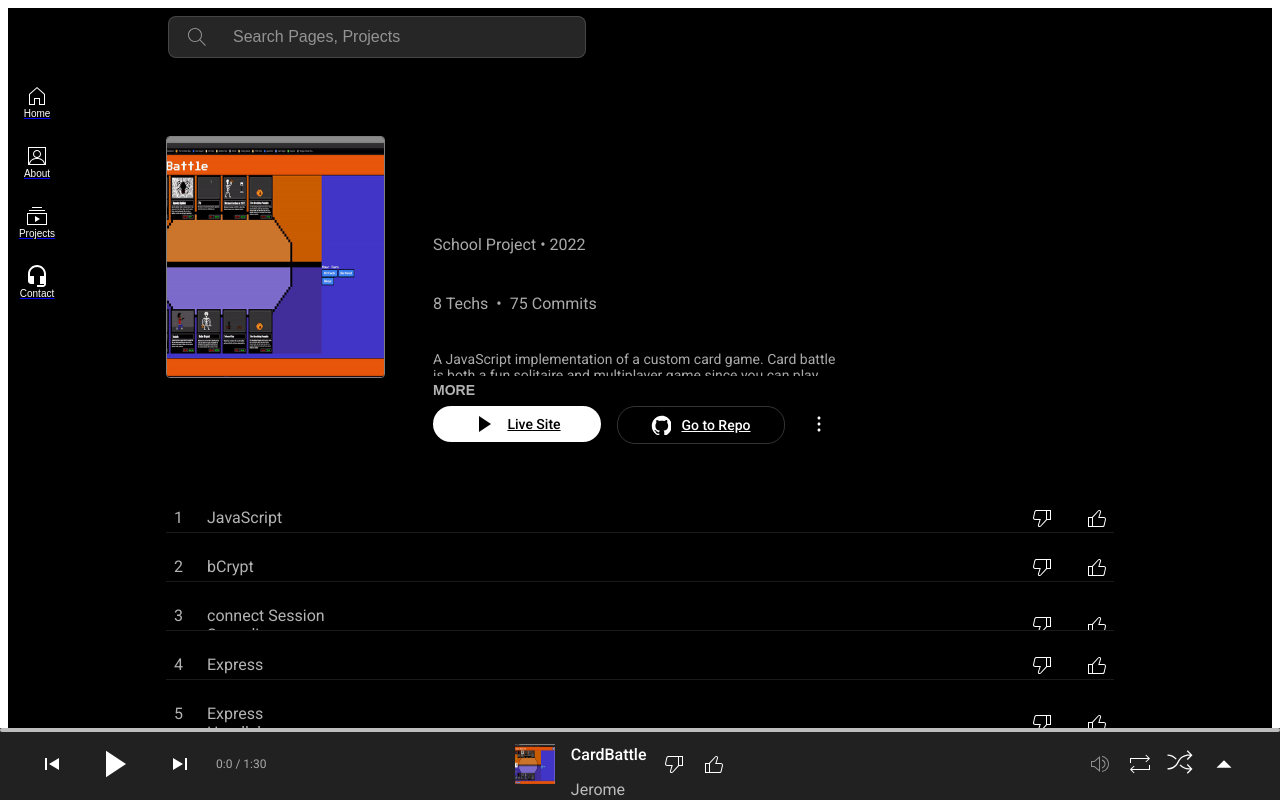
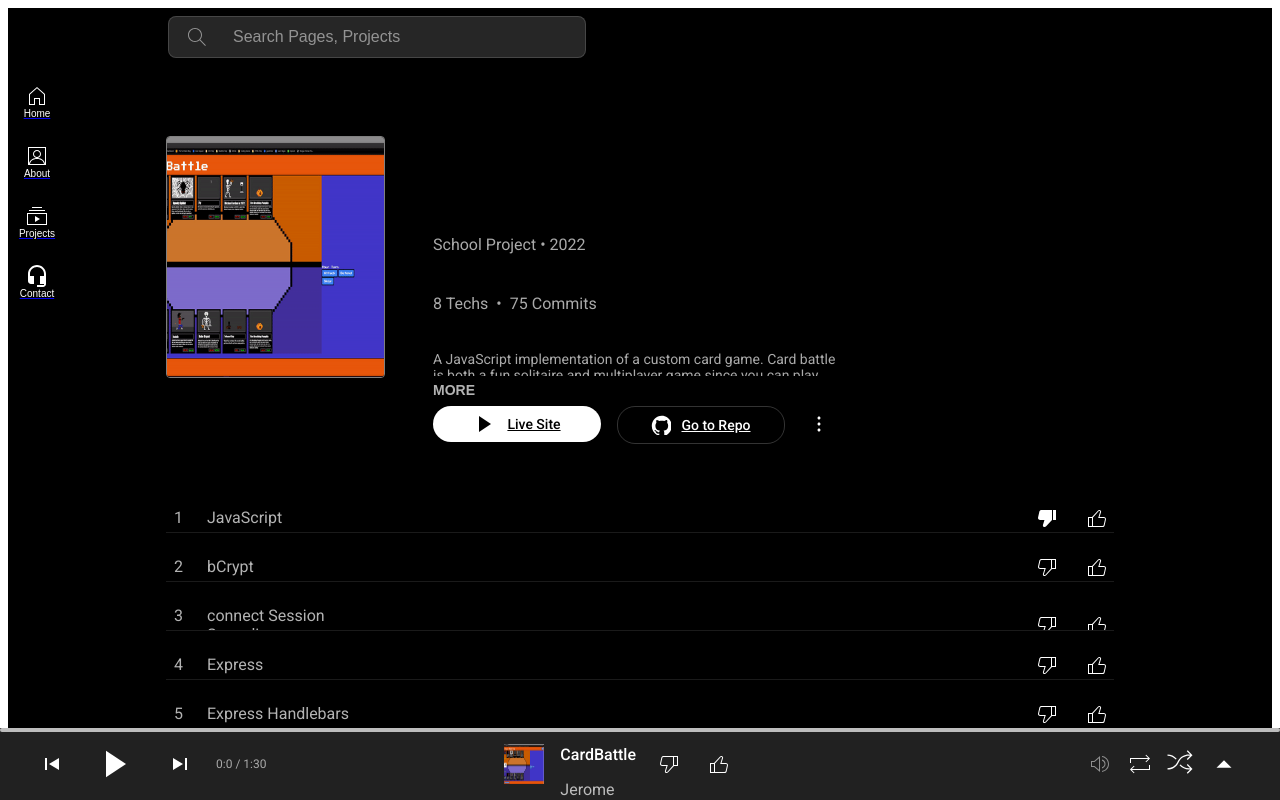
Before and after one commit to Jeromemn/Portfolio, a Next.js app: page /projects/cardbattle in a window 1280 px wide. Both pictures are taken after a click on the element 1041 px from the left and 517 px from the top of the page. Shown: the top 800 px of the page. Built offline with nearby package versions, Linux system fonts and the light colour scheme.

Commit message:
set like buttons to persist through state

```diff
--- a/src/app/components/Footer.jsx
+++ b/src/app/components/Footer.jsx
@@ -8,10 +8,6 @@ import projectsData from "../utils/projectsData";
 import {
   PlayYouTube,
   YouTubeShuffle,
-  ThumbsDown,
-  ThumbsUp,
-  FilledThumbsUp,
-  FilledThumbsDown,
   BackYouTube,
   ForwardYouTube,
   UpArrow,
@@ -23,6 +19,7 @@ import AllLinks from "../utils/links";
 import useTimer from "../hooks/useTimer";
 import Slider from "rc-slider";
 import "rc-slider/assets/index.css";
+import Thumbs from "./Thumbs";
 
 const FooterWrapper = styled.div`
   display: flex;
@@ -130,27 +127,6 @@ const ArrowWrapper = styled.div`
   padding: 8px;
 `;
 
-const ThumbsContainer = styled.div`
-  display: inline-flex;
-  position: relative;
-  align-items: center;
-  justify-content: center;
-  vertical-align: middle;
-  width: 24px;
-  height: 24px;
-`;
-
-const FilledThumbsContainer = styled(ThumbsContainer)`
-  display: none;
-`;
-
-const ThumbsSection = styled.div`
-  display: flex;
-  justify-content: center;
-  align-items: center;
-  gap: 1rem;
-`;
-
 const StyledLink = styled(Link)`
   color: rgba(255, 255, 255, 0.7);
   font-weight: 400;
@@ -221,17 +197,17 @@ const SliderProgress = styled(Slider)`
     &:active {
       width: 16px;
       height: 16px;
+      display: flex;
     }
 
     ${FooterWrapper}:hover & {
-    display: flex;
-    cursor: pointer;
+      display: flex;
+      cursor: pointer;
+    }
   }
-  }
-
 `;
 
-const Footer = ({ params }) => {
+const Footer = () => {
   const pathname = usePathname();
   const {
     currentTime,
@@ -261,10 +237,9 @@ const Footer = ({ params }) => {
         updatedLinks[Math.floor(Math.random() * updatedLinks.length)]
       );
     }
+    // eslint-disable-next-line react-hooks/exhaustive-deps
   }, [currentTime, isTimerRunning, stopTimer]);
 
-  // const percentage = Math.min((currentTime / playTime) * 100);
-  console.log(currentTime % 60);
   const currentPlay =
     (currentTime >= 59 ? Math.floor(currentTime / 60) : 0) +
     ":" +
@@ -281,15 +256,10 @@ const Footer = ({ params }) => {
     return newLink || updatedLinks[0];
   }, [pathname]);
 
-  const project = projectsData.find((item) => item.link === pathname);
-  console.log(project);
-
   const projectImages = projectsData.reduce(
     (acc, current) => ({ ...acc, [current.link]: current.image }),
     {}
   );
-
-  console.log(projectImages);
 
   const images = {
     "/": {
@@ -327,8 +297,7 @@ const Footer = ({ params }) => {
         handleStyle={{
           borderColor: "rgb(255, 0, 0)",
           backgroundColor: "rgb(255, 0, 0)",
-
-          boxShadow: 'none',
+          boxShadow: "none",
         }}
         onChange={(nextValue) => {
           updateTimer(nextValue);
@@ -363,20 +332,7 @@ const Footer = ({ params }) => {
             <CurrentPageText>{title}</CurrentPageText>
             <StyledLink href="/">Jerome </StyledLink>
           </CurrentPageWrapper>
-          <ThumbsSection>
-            <ThumbsContainer>
-              <ThumbsDown color="white" width={30} height={30} />
-            </ThumbsContainer>
-            <ThumbsContainer>
-              <ThumbsUp color="white" width={30} height={30} />
-            </ThumbsContainer>
-            <FilledThumbsContainer>
-              <FilledThumbsDown color="white" width={30} height={30} />
-            </FilledThumbsContainer>
-            <FilledThumbsContainer>
-              <FilledThumbsUp color="white" width={30} height={30} />
-            </FilledThumbsContainer>
-          </ThumbsSection>
+          <Thumbs id={pathname} />
         </NowPlayingSection>
         <ShuffleRepeatSection>
           <IconWrapper>
--- a/src/app/components/Search.jsx
+++ b/src/app/components/Search.jsx
@@ -32,8 +32,6 @@ const SearchBox = Styled.div`
   position: relative;
   padding-left:1rem;
   width: 400px;
-  /*  maybe use box shadow */
-  /* box-shadow: 0 8px 10px 1px rgba(0,0,0,0.14), 0 3px 14px 2px rgba(0,0,0,0.12), 0 5px 5px -3px rgba(0,0,0,0.4); */
 
   ${({ $editMode }) =>
     $editMode &&
@@ -107,7 +105,6 @@ const DropDownText = Styled.p`
   display: flex;
   font-size: 16px;
   color:rgba(255,255,255,0.5);
-  /* color: rgba(255,255,255,0.7) */
   width: 100%;
   font-weight: 400;
 `;
@@ -167,7 +164,6 @@ const dropDownSelection = [
 
 const Search = () => {
   const [searchValue, setSearchValue] = useState("");
-  const [selectedItem, setSelectedItem] = useState(null);
   const [editMode, setEditMode] = useState(false);
   const toggling = () => setEditMode(!editMode);
   const dropdownRef = useRef();
@@ -182,7 +178,6 @@ const Search = () => {
     });
   }, [searchValue]);
 
-  console.log(filteredItems);
   return (
     <SearchWrapper>
       <CenterContent>
--- a/src/app/components/SideBar.jsx
+++ b/src/app/components/SideBar.jsx
@@ -63,8 +63,7 @@ const SidebarButton = styled.button`
 const SideBar = () => {
   const pathname = usePathname();
 
-  const isPathActive = (href) => (pathname === href ? "active" : '');
-  console.log(isPathActive);
+  const isPathActive = (href) => (pathname === href ? "active" : "");
 
   return (
     <SidePanel>
--- a/src/app/components/Thumbs.jsx
+++ b/src/app/components/Thumbs.jsx
@@ -1,6 +1,8 @@
 "use client";
 import React from "react";
-import styled from "styled-components";
+import styled, { css } from "styled-components";
+import { useLocalStorage } from "../hooks/useLocalStorage";
+
 import {
   ThumbsDown,
   ThumbsUp,
@@ -12,27 +14,19 @@ const ThumbsWrapper = styled.div`
   display: flex;
   justify-content: center;
   align-items: center;
-  gap: 20px;
+  gap: 15px;
 `;
 
-const HollowThumbs = styled.div`
+const styles = css`
   display: inline-flex;
   justify-content: center;
   align-items: center;
   align-content: center;
-  position: relative;
-  /* pointer-events: none; */
   vertical-align: middle;
-  /* background-color: transparent; */
   width: 35px;
   height: 35px;
-  /* display: none; */
 
   &:hover {
-    /* display: none; */
-    /* ::shadow { */
-
-    /* background-color: rgba(255, 255, 255, 0.411); */
     background-size: 30px 80px;
     background: linear-gradient(
       #bbbbbb53 0%,
@@ -43,49 +37,99 @@ const HollowThumbs = styled.div`
       #bbbbbb53 110%
     );
     border-radius: 50%;
-    /* box-shadow: 0 0 0 0   */
-    /* shadow: 'rgba(255, 255, 255, 0.16)'; */
-    /* width: 30px; */
-    /* height: 30px; */
-    display: inline-flex;
-    /* position: static; */
-    /* -webkit-box-shadow: rgba(255, 255, 255, 0.16) 0px 3px 6px 8px, rgba(255, 255, 255, 0.16) 0px 3px 6px 8px;
-  -moz-box-shadow: rgba(255, 255, 255, 0.16) 0px 3px 6px 8px, rgba(255, 255, 255, 0.16) 0px 3px 6px 8px;
-  box-shadow: rgba(255, 255, 255, 0.16) 0px 3px 6px 8px, rgba(255, 255, 255, 0.16) 0px 3px 6px 8px; */
-    /* } */
   }
-
-  /* ${ThumbsWrapper}:hover & {
-  display: block;
-} */
 `;
 
-// const theme = {
-//   shadow: 'rgba(255, 255, 255, 0.16)'
-// }
-
-const FilledThumbs = styled.div`
-  display: none;
-  justify-content: center;
-  align-items: center;
-  /* width: 30px; */
+const HollowThumbsUp = styled.div`
+  ${styles}
+`;
+const HollowThumbsDown = styled.div`
+  ${styles}
 `;
 
-const Thumbs = () => {
+const DislikedThumb = styled.div`
+  ${styles}
+`;
+
+const LikedThumb = styled(DislikedThumb)``;
+
+const Thumbs = ({ id }) => {
+  const [thumbs, setThumbs] = useLocalStorage("thumbs", {});
+  const isLiked = thumbs[id] === "like";
+  const isDisliked = thumbs[id] === "dislike";
+
+  const onToggleDislike = () => {
+    if (isDisliked) {
+      setThumbs({ ...thumbs, [id]: null });
+    } else {
+      setThumbs({ ...thumbs, [id]: "dislike" });
+    }
+  };
+
+  const onToggleLike = () => {
+    if (isLiked) {
+      setThumbs({ ...thumbs, [id]: null });
+    } else {
+      setThumbs({ ...thumbs, [id]: "like" });
+    }
+  };
+
   return (
     <ThumbsWrapper>
-      <HollowThumbs>
-        <ThumbsDown color="white" width={24} height={24} />
-      </HollowThumbs>
-      <HollowThumbs>
-        <ThumbsUp color="white" width={24} height={24} />
-      </HollowThumbs>
-      <FilledThumbs>
-        <FilledThumbsDown color="white" width={30} height={30} />
-      </FilledThumbs>
-      <FilledThumbs>
-        <FilledThumbsUp color="white" width={30} height={30} />
-      </FilledThumbs>
+      {!isLiked && !isDisliked && (
+        <>
+          <HollowThumbsDown
+            $dislike={isDisliked}
+            $like={isLiked}
+            onClick={onToggleDislike}
+          >
+            <ThumbsDown color="white" width={24} height={24} />
+          </HollowThumbsDown>
+          <HollowThumbsUp
+            $like={isLiked}
+            $dislike={isDisliked}
+            onClick={onToggleLike}
+          >
+            <ThumbsUp color="white" width={24} height={24} />
+          </HollowThumbsUp>
+        </>
+      )}
+      {isLiked && (
+        <>
+          <HollowThumbsDown
+            $dislike={isDisliked}
+            $like={isLiked}
+            onClick={onToggleDislike}
+          >
+            <ThumbsDown color="white" width={24} height={24} />
+          </HollowThumbsDown>
+          <LikedThumb
+            $like={isLiked}
+            $dislike={isDisliked}
+            onClick={onToggleLike}
+          >
+            <FilledThumbsUp color="white" width={24} height={24} />
+          </LikedThumb>
+        </>
+      )}
+      {isDisliked && (
+        <>
+          <DislikedThumb
+            $dislike={isDisliked}
+            $like={isLiked}
+            onClick={onToggleDislike}
+          >
+            <FilledThumbsDown color="white" width={24} height={24} />
+          </DislikedThumb>
+          <HollowThumbsUp
+            $like={isLiked}
+            $dislike={isDisliked}
+            onClick={onToggleLike}
+          >
+            <ThumbsUp color="white" width={24} height={24} />
+          </HollowThumbsUp>
+        </>
+      )}
     </ThumbsWrapper>
   );
 };
--- /dev/null
+++ b/src/app/hooks/useEventListener.js
@@ -0,0 +1,22 @@
+import { useRef, useEffect } from "react";
+
+const useEventListener = (eventName, handler, element) => {
+  const savedHandler = useRef();
+
+  useEffect(() => {
+    savedHandler.current = handler;
+  }, [handler]);
+
+  useEffect(() => {
+    const el = element || window;
+    const eventListener = (event) => savedHandler.current(event);
+    if (el && el.addEventListener) {
+      el.addEventListener(eventName, eventListener);
+    }
+    return () => {
+      el.removeEventListener(eventName, eventListener);
+    };
+  }, [eventName, element]);
+};
+
+export default useEventListener;
--- /dev/null
+++ b/src/app/hooks/useLocalStorage.js
@@ -0,0 +1,68 @@
+// Note: useLocalStorage hook
+/* eslint-disable no-console */
+import { useState, useEffect, useCallback } from "react";
+import isSSR from "../utils/isSSR";
+import useEventListener from "./useEventListener";
+
+const randomkey = Math.random() * 100;
+
+function useStorage(storageApi, key, initialValue) {
+  const [storedValue, setStoredValue] = useState(initialValue);
+
+  const readValue = useCallback(() => {
+    if (isSSR()) {
+      return initialValue;
+    }
+    try {
+      const value = window[storageApi].getItem(key);
+      return value ? JSON.parse(value) : initialValue;
+    } catch (error) {
+      if (process.env.DEPLOY_ENV !== "prod") {
+        console.warn(error);
+      }
+      return initialValue;
+    }
+  }, [initialValue, key, storageApi]);
+
+  const setValue = (value) => {
+    try {
+      const newValue = value instanceof Function ? value(storedValue) : value;
+      window[storageApi].setItem(key, JSON.stringify(newValue));
+      setStoredValue(newValue);
+      window.dispatchEvent(new CustomEvent("storageEvent"));
+    } catch (error) {
+      if (process.env.DEPLOY_ENV !== "prod") {
+        console.warn(error);
+      }
+    }
+  };
+
+  useEffect(() => {
+    setStoredValue(readValue());
+    // eslint-disable-next-line react-hooks/exhaustive-deps
+  }, []);
+
+  const handleStorageChange = useCallback(
+    (event) => {
+      if (event?.key && event.key !== key) {
+        return;
+      }
+      setStoredValue(readValue());
+    },
+    [key, readValue]
+  );
+
+  useEventListener("storage", handleStorageChange);
+
+  useEventListener("storageEvent", handleStorageChange);
+
+  return [storedValue, setValue];
+}
+
+export function useSessionStorage(key, initialValue) {
+  return useStorage("sessionStorage", key, initialValue);
+}
+
+export function useLocalStorage(key, initialValue) {
+  return useStorage("localStorage", key, initialValue);
+}
--- a/src/app/projects/[singleProject]/page.jsx
+++ b/src/app/projects/[singleProject]/page.jsx
@@ -1,12 +1,12 @@
 "use client";
-import React, { useContext, useEffect, useMemo, useState, useRef } from "react";
+import React, { useState, useRef } from "react";
 import Image from "next/image";
 import Link from "next/link";
 import useOnClickOutside from "../../hooks/useOnOutsideClick";
 import projectsData from "@/app/utils/projectsData";
 import styled from "styled-components";
 import ButtonBase from "@/app/components/ButtonBase";
-import { PlayYouTube, GitHub, OptionsDots } from "@/app/icons";
+import { PlayYouTube, GitHub } from "@/app/icons";
 import Thumbs from "@/app/components/Thumbs";
 import { youTubeDark, youTubeSans } from "../../styles/setFonts";
 import OptionsDropDown from "@/app/components/OptionsDropDown";
@@ -178,12 +178,10 @@ const SingleProjectPage = ({ params }) => {
   const [isOpen, setIsOpen] = useState(false);
   const moreRef = useRef();
   useOnClickOutside(moreRef, () => setShowMore(false));
-  console.log(isOpen);
 
   const project = projectsData.find(
     (project) => project.name === params.singleProject
   );
-  console.log(project);
 
   const handleClick = () => {
     setShowMore(true);
@@ -194,9 +192,7 @@ const SingleProjectPage = ({ params }) => {
   };
 
   const openDropDown = () => {
-    console.log(isOpen);
     !isOpen ? setIsOpen(true) : setIsOpen(false);
-    console.log(isOpen);
   };
 
   return (
@@ -270,9 +266,9 @@ const SingleProjectPage = ({ params }) => {
           <TechWrapper key={tech}>
             <TechStart>
               <TechItem margin="16px">{index + 1}</TechItem>
-              <TechItem width="135px">{tech}</TechItem>
+              <TechItem width="150px">{tech}</TechItem>
             </TechStart>
-            <Thumbs />
+            <Thumbs id={`${project.name}-${tech}`} />
           </TechWrapper>
         ))}
       </TechStack>
--- /dev/null
+++ b/src/app/utils/isSSR.js
@@ -0,0 +1,3 @@
+export default function isSSR() {
+  return typeof window === 'undefined';
+}
```
Also changed, not shown: src/app/hooks/useOnOutsideClick.js (+5 -5 lines).
